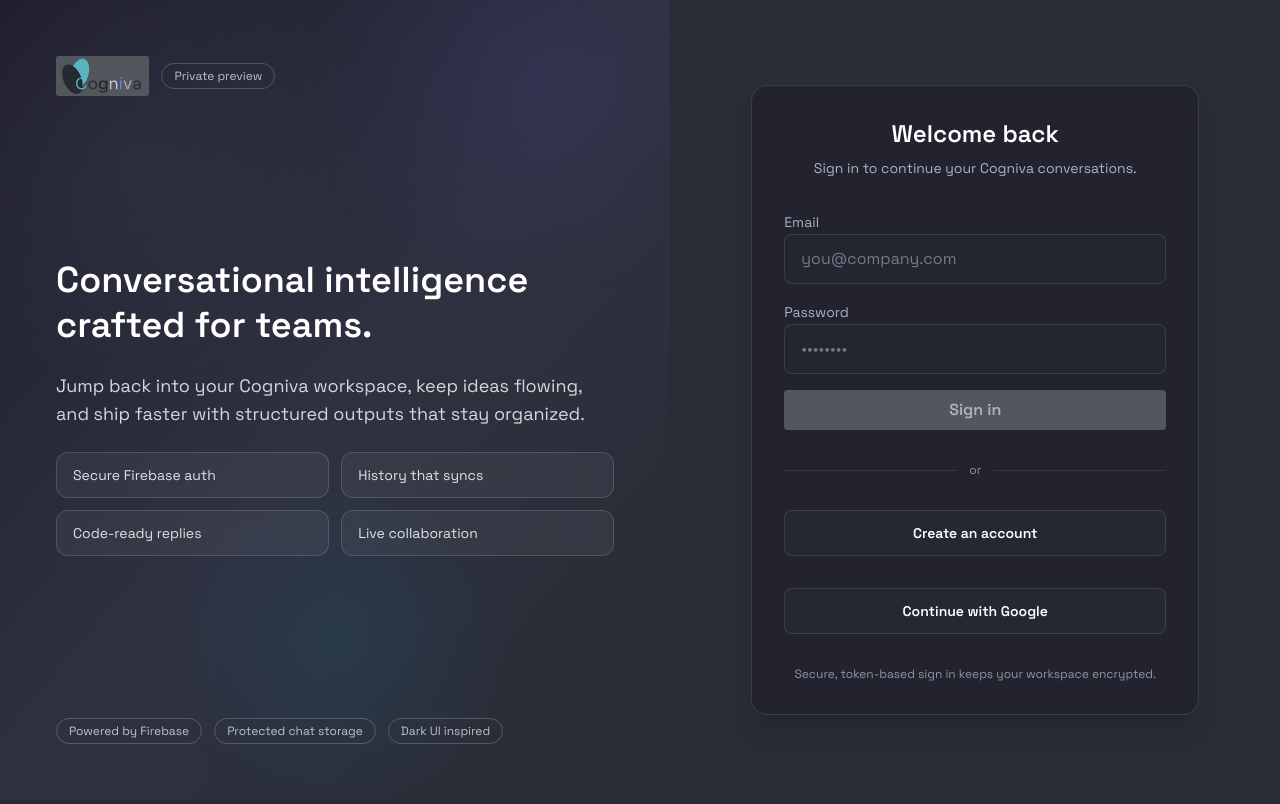
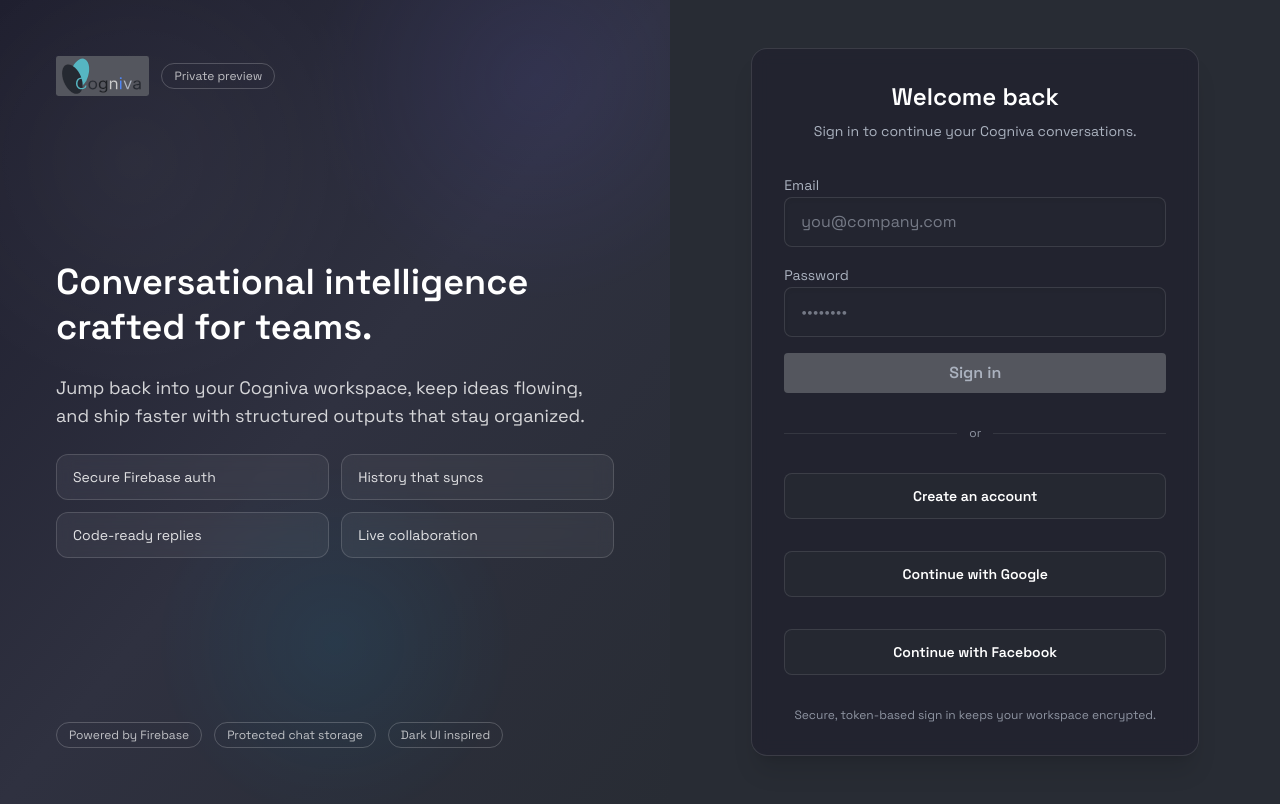
Before and after one commit to Inferencia-AI/cogniva-frontend, a React (Vite) app: page / in a window 1280 px wide. Built offline with nearby package versions, Linux system fonts and the light colour scheme; no server answers.

Commit message:
Working on web Answer, feat: add Facebook sign-in functionality to the login page

```diff
--- a/src/pages/login.tsx
+++ b/src/pages/login.tsx
@@ -1,4 +1,4 @@
-import { signInWithEmailAndPassword, GoogleAuthProvider, signInWithPopup } from "firebase/auth";
+import { signInWithEmailAndPassword, GoogleAuthProvider, signInWithPopup, FacebookAuthProvider } from "firebase/auth";
 import { auth } from "../utils/firebaseClient";
 import type { FormEvent } from "react";
 import { useEffect, useState } from "react";
@@ -15,7 +15,9 @@
   const [error, setError] = useState<string | null>(null);
   const [isSubmitting, setIsSubmitting] = useState(false);
 
-  const provider = new GoogleAuthProvider();
+  const googleProvider = new GoogleAuthProvider();
+  const facebookProvider = new FacebookAuthProvider();
+
   const navigate = useNavigate();
 
   const persistToken = async (tokenPromise: Promise<string>) => {
@@ -31,10 +33,18 @@
   };
 
   const signInWithGoogle = async () => {
-    const result = await signInWithPopup(auth, provider);
+    const result = await signInWithPopup(auth, googleProvider);
     const user = result.user;
     return user.getIdToken();
   };
+
+
+  const signInWithFacebook = async () => {
+    const result = await signInWithPopup(auth, facebookProvider);
+    const user = result.user;
+    return user.getIdToken();
+  }
+
 
   const handleEmailPasswordSubmit = async (event: FormEvent<HTMLFormElement>) => {
     event.preventDefault();
@@ -188,6 +198,25 @@
               Continue with Google
             </button>
 
+            <button
+              type="button"
+              onClick={async () => {
+                setError(null);
+                setIsSubmitting(true);
+                try {
+                  await persistToken(signInWithFacebook());
+                } catch (err: any) {
+                  setError(err?.message || "Facebook sign-in failed. Please try again.");
+                } finally {
+                  setIsSubmitting(false);
+                }
+              }}
+              disabled={isSubmitting}
+              className="w-full rounded-lg border border-[var(--color-secondary)]/50 bg-[var(--color-primary)]/60 px-4 py-3 text-sm font-semibold text-white hover:bg-[var(--color-accent)]/70 disabled:cursor-not-allowed disabled:opacity-60"
+            >
+              Continue with Facebook
+            </button>
+
             <p className="text-center text-xs text-[var(--text-color-default)]/80">
               Secure, token-based sign in keeps your workspace encrypted.
             </p>
--- a/src/utils/firebaseClient.ts
+++ b/src/utils/firebaseClient.ts
@@ -1,7 +1,6 @@
 // firebaseClient.js
 import { initializeApp } from "firebase/app";
 import { getAuth } from "firebase/auth";
-
 const firebaseConfig = {
   apiKey: import.meta.env.VITE_FIREBASE_API_KEY,
   authDomain: import.meta.env.VITE_FIREBASE_AUTH_DOMAIN,
```
Also changed, not shown: src/components/chat/WebAnswer.tsx (added).
